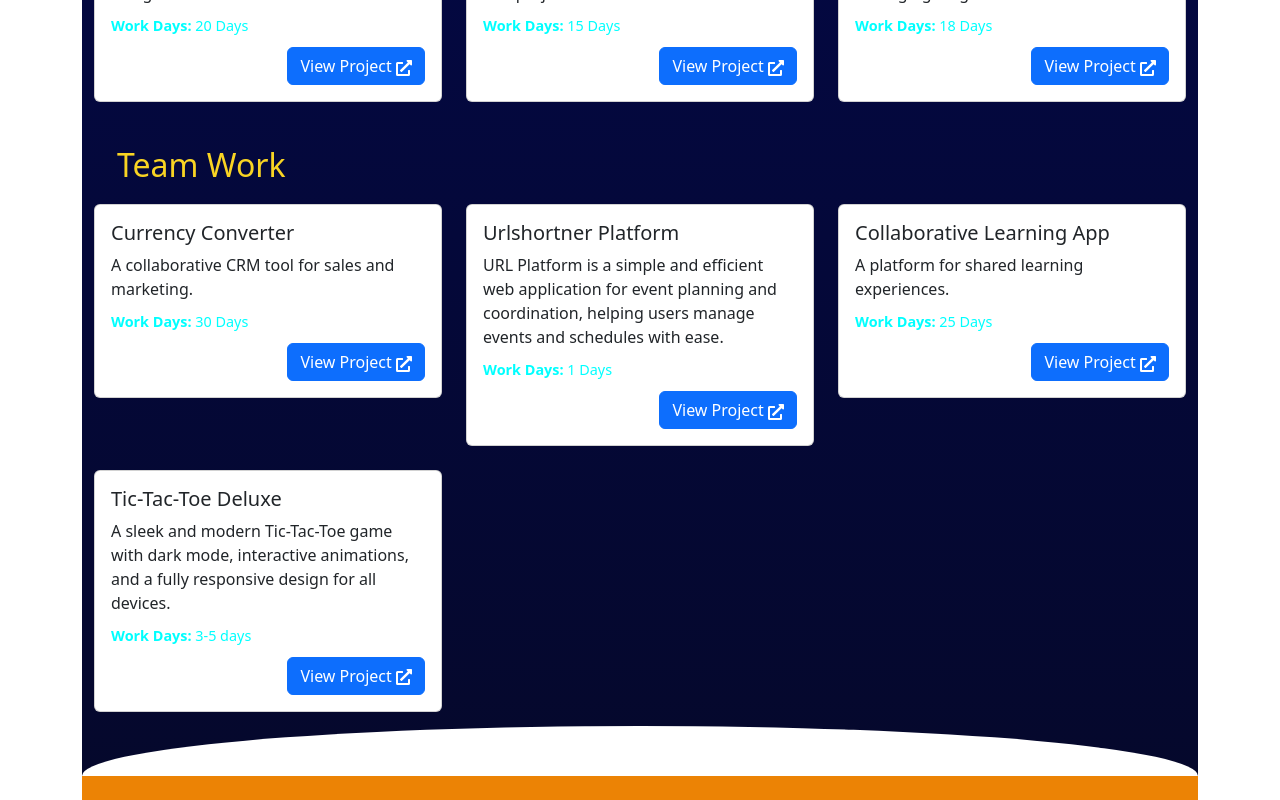
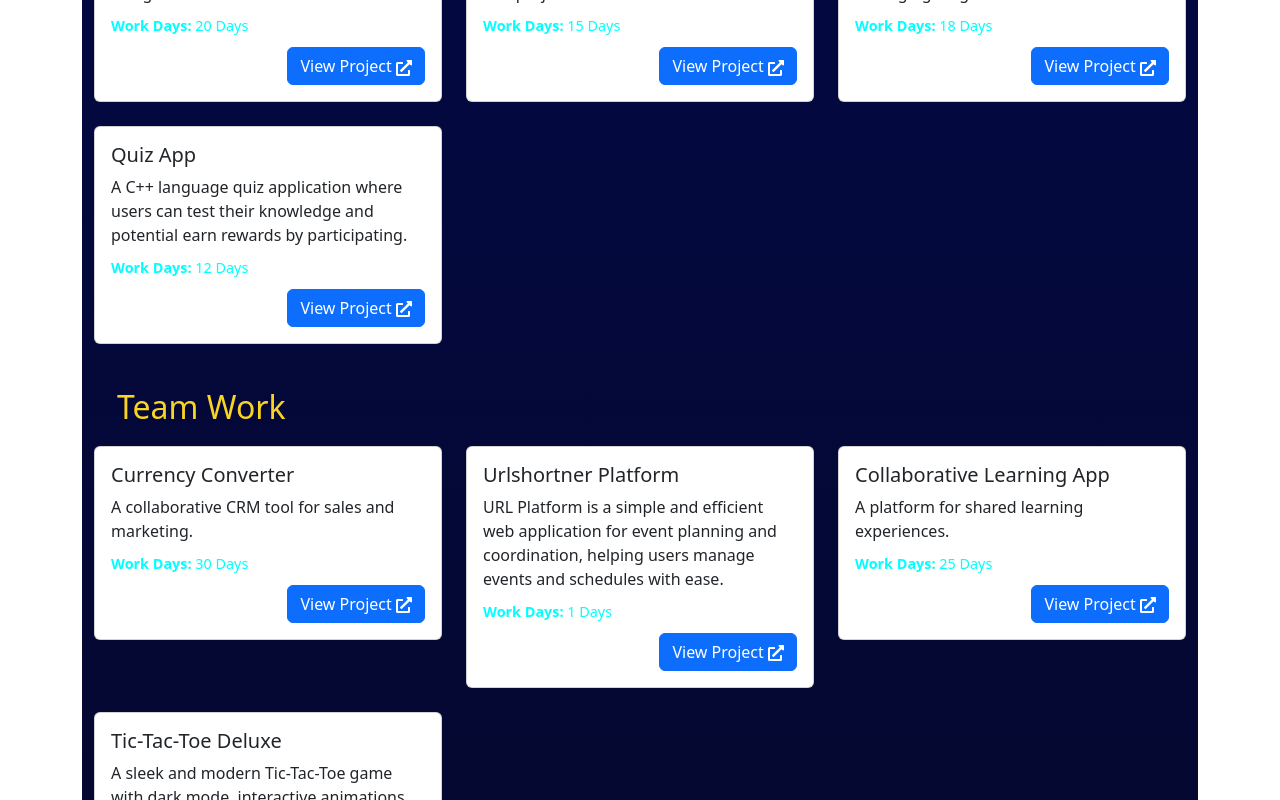
Before and after one commit to shahabdad/Porfolio, a React (Vite) app: page / in a window 1280 px wide. Shown: the part 1760-2560 px from the top of the page. Built offline with nearby package versions, Linux system fonts and the light colour scheme.

Commit message:
Added new  project data  and  UI updates

```diff
--- a/src/Components/Experience.jsx
+++ b/src/Components/Experience.jsx
@@ -20,6 +20,13 @@ const Experience = () => {
       workDays: "18 Days",
       viewLink: "#",
     },
+    {
+        name: "Quiz App",
+        description: "A C++ language quiz  application where  users can  test  their  knowledge and  potential  earn rewards by participating.",
+       workDays:"12 Days",
+       viewLink:"https://quiz-ecru-nu.vercel.app/",
+
+      }
   ];
     const teamWork = [
     {
```
